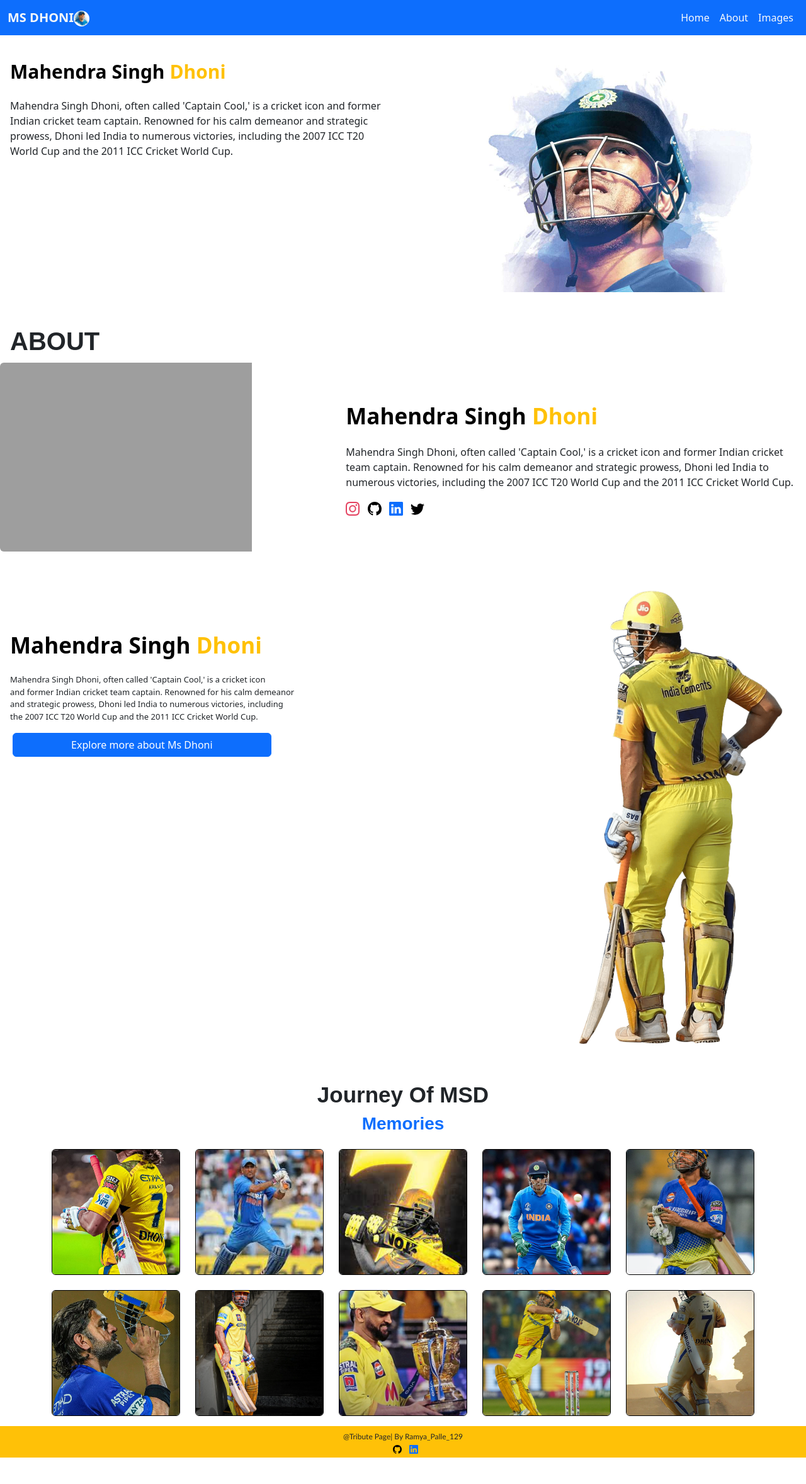
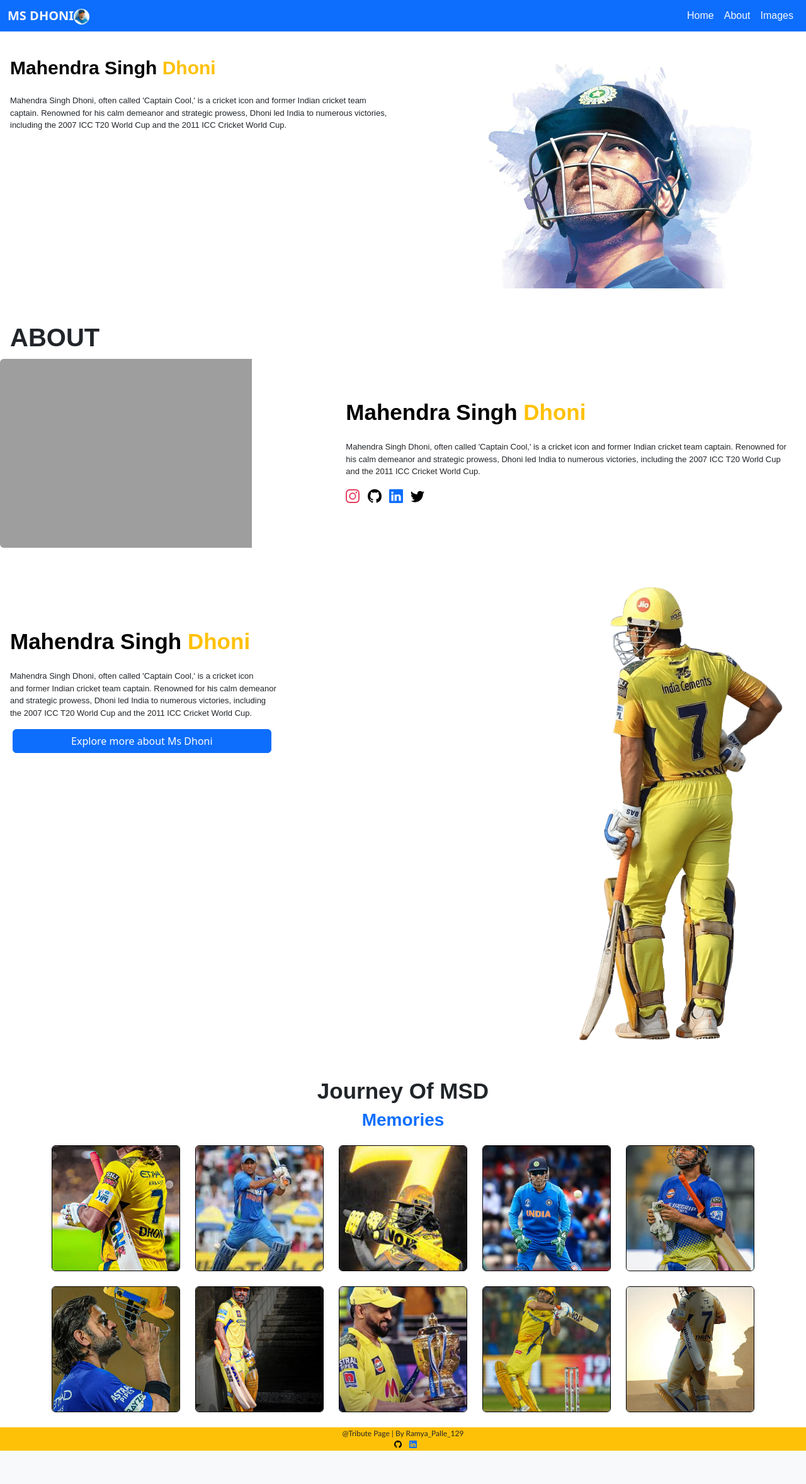
Before and after one commit to Ramya27012004/Ms-Dhoni-tribute, a Django app: page /msd/ in a window 1280 px wide. Shown: the whole page at 63% size. After the commit the page ends 2304 px from the top, so only its background shows below. Run offline with Django 5.2, Linux system fonts and the light colour scheme; grey boxes are pictures that could not be loaded.

Commit message:
first commit

```diff
--- a/templates/msd.html
+++ b/templates/msd.html
@@ -28,38 +28,41 @@
 </head>
 
 <body>
-   <nav class="navbar navbar-expand-lg  bg-primary">
+    <nav class="navbar navbar-expand-lg  bg-primary" style="height: 50px;">
         <div class="container-fluid">
-    <a class="navbar-brand text-light" style="font-weight: 700;" href="#">MS DHONI<img src="{% static 'images/ms12.jpg' %}" alt="" height="25px" width="25px" style="border-radius: 50px;"></a>
+            <a class="navbar-brand text-light fs-20" style="font-weight: 700;" href="#">MS DHONI<img
+                    src="{% static 'images/ms12.jpg' %}" alt="" height="25px" width="25px"
+                    style="border-radius: 50px;"></a>
 
-    <button class="navbar-toggler" type="button" data-bs-toggle="collapse" data-bs-target="#navbarSupportedContent"
-      aria-controls="navbarSupportedContent" aria-expanded="false" aria-label="Toggle navigation">
+            <button class="navbar-toggler" type="button" data-bs-toggle="collapse"
+                data-bs-target="#navbarSupportedContent" aria-controls="navbarSupportedContent" aria-expanded="false"
+                aria-label="Toggle navigation">
                 <span class="navbar-toggler-icon"></span>
             </button>
 
             <div class="collapse navbar-collapse " id="navbarSupportedContent">
                 <ul class="navbar-nav ms-auto mb-2 mb-lg-0" style="font-weight: 500;">
                     <li class="nav-item">
-          <a class="nav-link active text-light" aria-current="page" href="#Home">Home</a>
+                        <a class="nav-link active text-light" style="font-family: 'Poppins', sans-serif;" aria-current="page" href="#Home">Home</a>
                     </li>
                     <li class="nav-item">
-          <a class="nav-link text-light" href="#About">About</a>
+                        <a class="nav-link text-light"style="font-family: 'Poppins', sans-serif;" href="#About">About</a>
                     </li>
                     <li class="nav-item">
-          <a class="nav-link text-light" href="#images">Images</a>
+                        <a class="nav-link text-light" style="font-family: 'Poppins', sans-serif;"href="#images">Images</a>
                     </li>
                 </ul>
             </div>
         </div>
     </nav>
 
-    <div class="card mb-3 border-0 " style="width:100%; height:320px " id="Home">
+    <div class="card mb-3 border-0 " style="width:100%;" id="Home">
         <div class="row g-0 mt-4">
             <div class="col-md-6">
                 <div class="card-body">
-                    <h5 class="card-title" style="font-size:30px; font-weight:700;color: black;">Mahendra Singh <span
-                            class="text-warning">Dhoni</span></h5>
-                    <p class="card-text mt-4">Mahendra Singh Dhoni, often called 'Captain Cool,'
+                    <h5 class="card-title" style="font-size:30px; font-weight:700;color: black; font-family:'Poppins', sans-serif;">Mahendra Singh <span
+                            class="text-warning" style="font-family:'Poppins', sans-serif;">Dhoni</span></h5>
+                    <p class="card-text mt-4" style="font-size:13px; font-family: 'Poppins', sans-serif;">Mahendra Singh Dhoni, often called 'Captain Cool,'
                         is a cricket icon and former Indian cricket team captain. Renowned for his
                         calm demeanor and strategic prowess, Dhoni led India to numerous victories,
                         including the 2007 ICC T20 World Cup and the 2011 ICC Cricket World Cup.
@@ -82,10 +85,10 @@
                 </div>
                 <div class="col-md-7">
                     <div class="card-body">
-                        <h5 class="card-title mt-5" style="font-size:35px; font-weight:700;color: black;">Mahendra Singh
-                            <span class="text-warning">Dhoni</span>
+                        <h5 class="card-title mt-5" style="font-size:35px; font-weight:700;color: black;  font-family: 'Poppins', sans-serif;">Mahendra Singh
+                            <span class="text-warning" style=" font-family: 'Poppins', sans-serif;">Dhoni</span>
                         </h5>
-                        <p class="card-text mt-4">Mahendra Singh Dhoni, often called 'Captain Cool,'
+                        <p class="card-text mt-4" style="font-size:13px; font-family: 'Poppins', sans-serif;">Mahendra Singh Dhoni, often called 'Captain Cool,'
                             is a cricket icon and former Indian cricket team captain. Renowned for his
                             calm demeanor and strategic prowess, Dhoni led India to numerous victories,
                             including the 2007 ICC T20 World Cup and the 2011 ICC Cricket World Cup.
@@ -120,10 +123,10 @@
                 <div class="row g-0 mt-5">
                     <div class="col-md-8 mt-5">
                         <div class="card-body mt-3">
-                            <h5 class="card-title" style="font-size:35px; font-weight:700;color: black;">Mahendra Singh
-                                <span class="text-warning">Dhoni</span>
+                            <h5 class="card-title" style="font-size:35px; font-weight:700;color: black; font-family: 'Poppins', sans-serif;">Mahendra Singh
+                                <span class="text-warning" style=" font-family: 'Poppins', sans-serif;">Dhoni</span>
                             </h5>
-                            <p class="card-text mt-4" style="font-size:13px;">Mahendra Singh Dhoni, often called
+                            <p class="card-text mt-4" style="font-size:13px; font-family: 'Poppins', sans-serif;">Mahendra Singh Dhoni, often called
                                 'Captain Cool,'
                                 is a cricket icon <br>and former Indian cricket team captain. Renowned for his
                                 calm demeanor <br>and strategic prowess, Dhoni led India to numerous victories,
@@ -184,27 +187,23 @@
 
 
             </div>
-            <footer class="mt-3 bg-warning text-center py-2 mb-0" style="height:50px;">
-                <div style="font-family:Calibri; font-size:12px; height:50px;">
-                    <p class="text-dark mb-1"> @Tribute Page| By Ramya_Palle_129</p>
-                    <div>
-                        <a href="https://github.com/Ramya27012004"><svg xmlns="http://www.w3.org/2000/svg" width="14"
-                                height="14" fill="currentColor" class="bi bi-github ms-2 mb-5" viewBox="0 0 16 16"
+            <footer class="bg-warning text-center py-1 mt-4">
+                <div style="font-family:Calibri; font-size:12px; line-height: 1;">
+                    <p class="text-dark mb-1">@Tribute Page | By Ramya_Palle_129</p>
+                    <div class="d-inline-block">
+                        <a href="https://github.com/Ramya27012004"><svg xmlns="http://www.w3.org/2000/svg" width="12"
+                                height="12" fill="currentColor" class="bi bi-github ms-2" viewBox="0 0 16 16"
                                 style="color: black;">
                                 <path
                                     d="M8 0C3.58 0 0 3.58 0 8c0 3.54 2.29 6.53 5.47 7.59.4.07.55-.17.55-.38 0-.19-.01-.82-.01-1.49-2.01.37-2.53-.49-2.69-.94-.09-.23-.48-.94-.82-1.13-.28-.15-.68-.52-.01-.53.63-.01 1.08.58 1.23.82.72 1.21 1.87.87 2.33.66.07-.52.28-.87.51-1.07-1.78-.2-3.64-.89-3.64-3.95 0-.87.31-1.59.82-2.15-.08-.2-.36-1.02.08-2.12 0 0 .67-.21 2.2.82.64-.18 1.32-.27 2-.27s1.36.09 2 .27c1.53-1.04 2.2-.82 2.2-.82.44 1.1.16 1.92.08 2.12.51.56.82 1.27.82 2.15 0 3.07-1.87 3.75-3.65 3.95.29.25.54.73.54 1.48 0 1.07-.01 1.93-.01 2.2 0 .21.15.46.55.38A8.01 8.01 0 0 0 16 8c0-4.42-3.58-8-8-8" />
                             </svg></a>
                        <a href="https://www.linkedin.com/in/ramya-palle/"><svg xmlns="http://www.w3.org/2000/svg"
-                                width="14" height="14" fill="currentColor" class="bi bi-linkedin ms-2 mb-5"
+                                width="12" height="12" fill="currentColor" class="bi bi-linkedin ms-2"
                                 viewBox="0 0 16 16">
                                 <path
                                     d="M0 1.146C0 .513.526 0 1.175 0h13.65C15.474 0 16 .513 16 1.146v13.708c0 .633-.526 1.146-1.175 1.146H1.175C.526 16 0 15.487 0 14.854zm4.943 12.248V6.169H2.542v7.225zm-1.2-8.212c.837 0 1.358-.554 1.358-1.248-.015-.709-.52-1.248-1.342-1.248S2.4 3.226 2.4 3.934c0 .694.521 1.248 1.327 1.248zm4.908 8.212V9.359c0-.216.016-.432.08-.586.173-.431.568-.878 1.232-.878.869 0 1.216.662 1.216 1.634v3.865h2.401V9.25c0-2.22-1.184-3.252-2.764-3.252-1.274 0-1.845.7-2.165 1.193v.025h-.016l.016-.025V6.169h-2.4c.03.678 0 7.225 0 7.225z" />
                             </svg></a>
-
-
                     </div>
-
-
                 </div>
             </footer>
 
```
Lines whose indentation alone changed are shown as unchanged.
